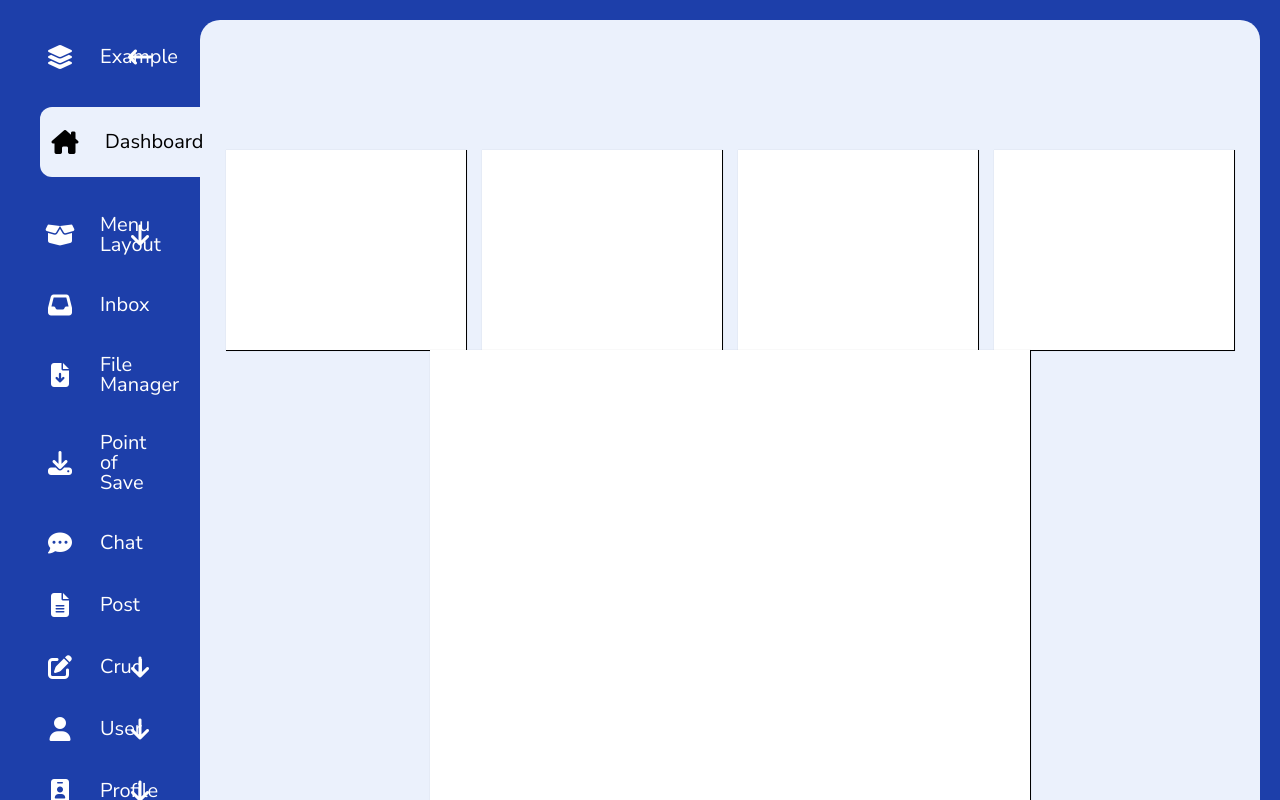
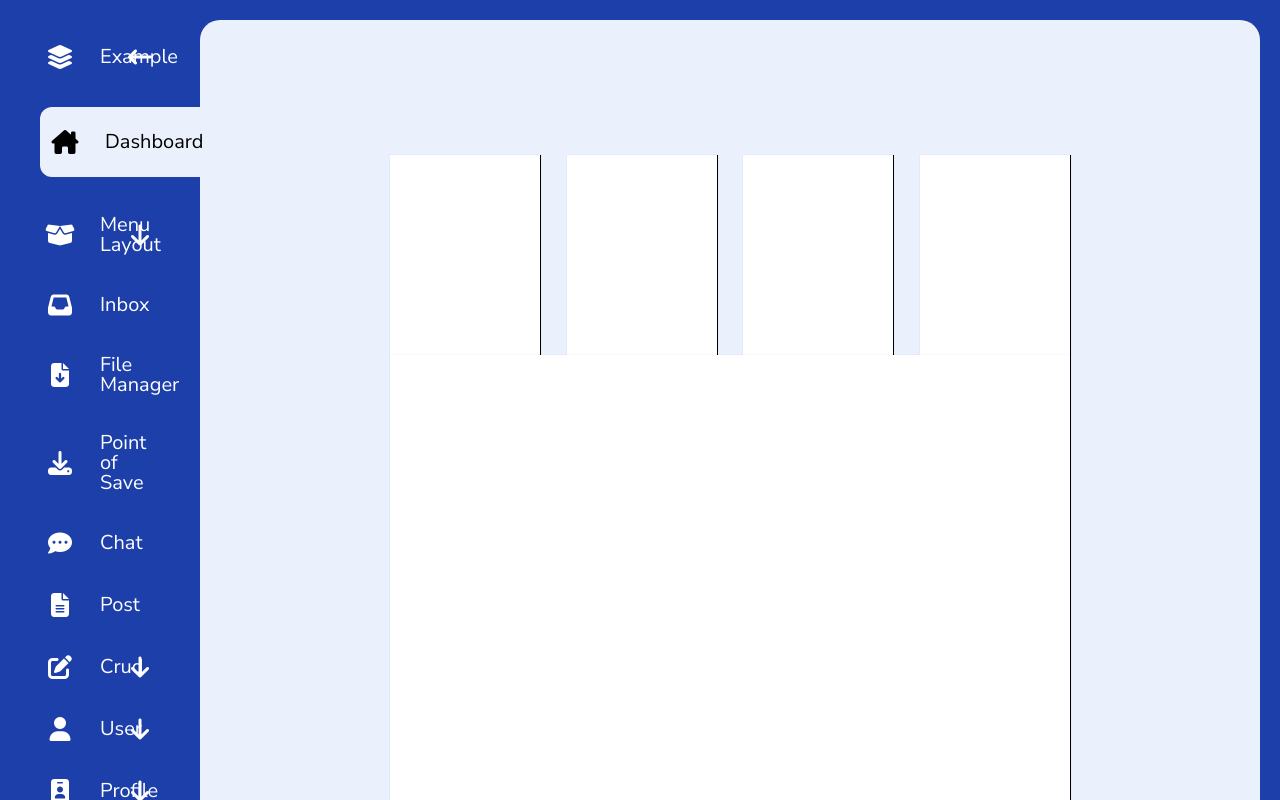
Before and after one commit to mts-the-encoder/frontBasics, a Vue app in the folder dash/: page / in a window 1280 px wide. Shown: the top 800 px of the page. Built offline with nearby package versions, Linux system fonts and the light colour scheme.

Commit message:
pag terminada (agora sim

```diff
--- a/dash/src/components/Boxes.vue
+++ b/dash/src/components/Boxes.vue
@@ -4,7 +4,6 @@
     <div class="box"></div>
     <div class="box"></div>
     <div class="box"></div>
-    <div class="banner"></div>
     <div class="banner"></div>
   </div>
 </template>
@@ -24,9 +23,10 @@ export default {
 .container {
   background-color: #ebf1fc;
   display: flex;
-  justify-content: space-evenly;
+  justify-content: space-between;
   align-items: stretch;
   flex-wrap: wrap;
+  padding: 5px;
 }
 .box {
   width: 20px;
@@ -35,12 +35,11 @@ export default {
   flex-basis: calc(25% - 20px);
   margin-top: 120px;
   box-shadow: 0.5px 0.5px 0.5px 0.5px #000;
-  padding-bottom: 10px;
 }
 .banner {
   width: 600px;
   height: 500px;
-  padding-top: 10px;
+  flex-basis: calc(103% - 20px);
   background-color: #fff;
   box-shadow: 0.5px 0.5px 0.5px 0.5px #000;
 }
```
